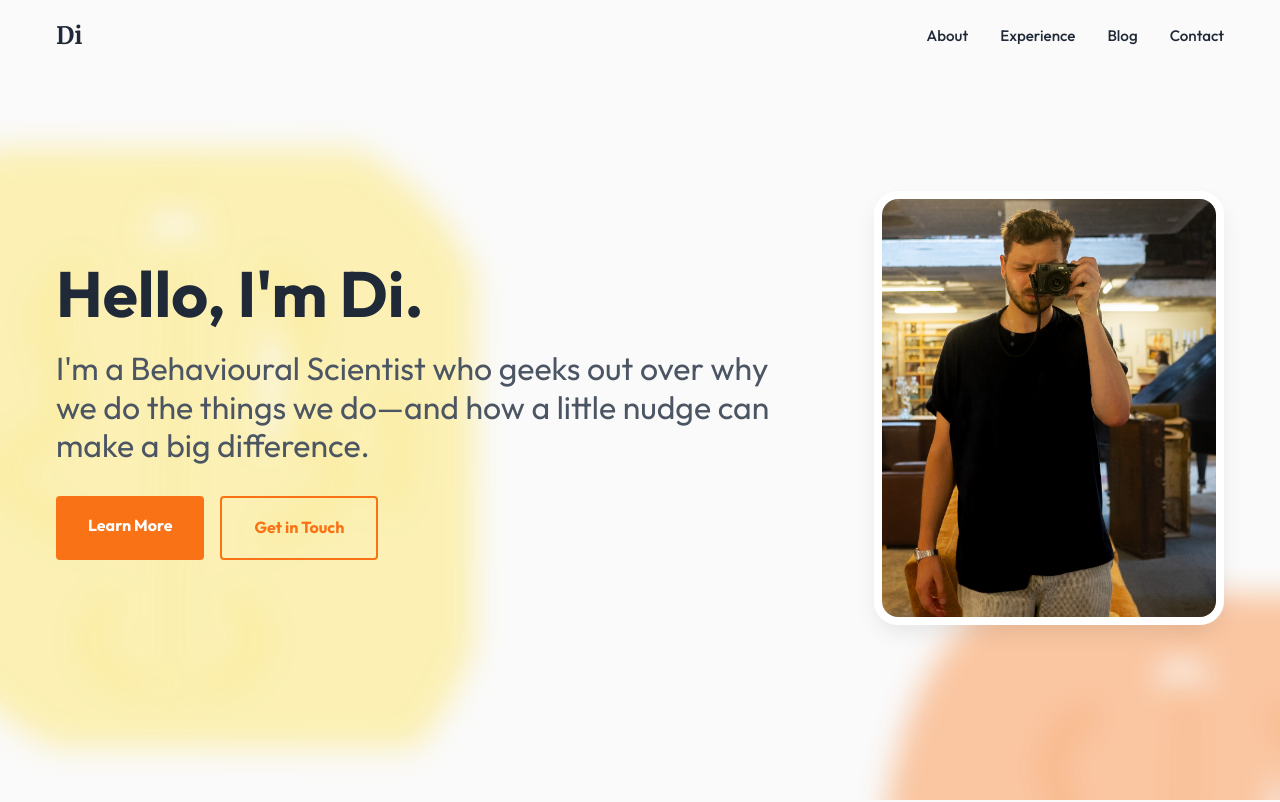
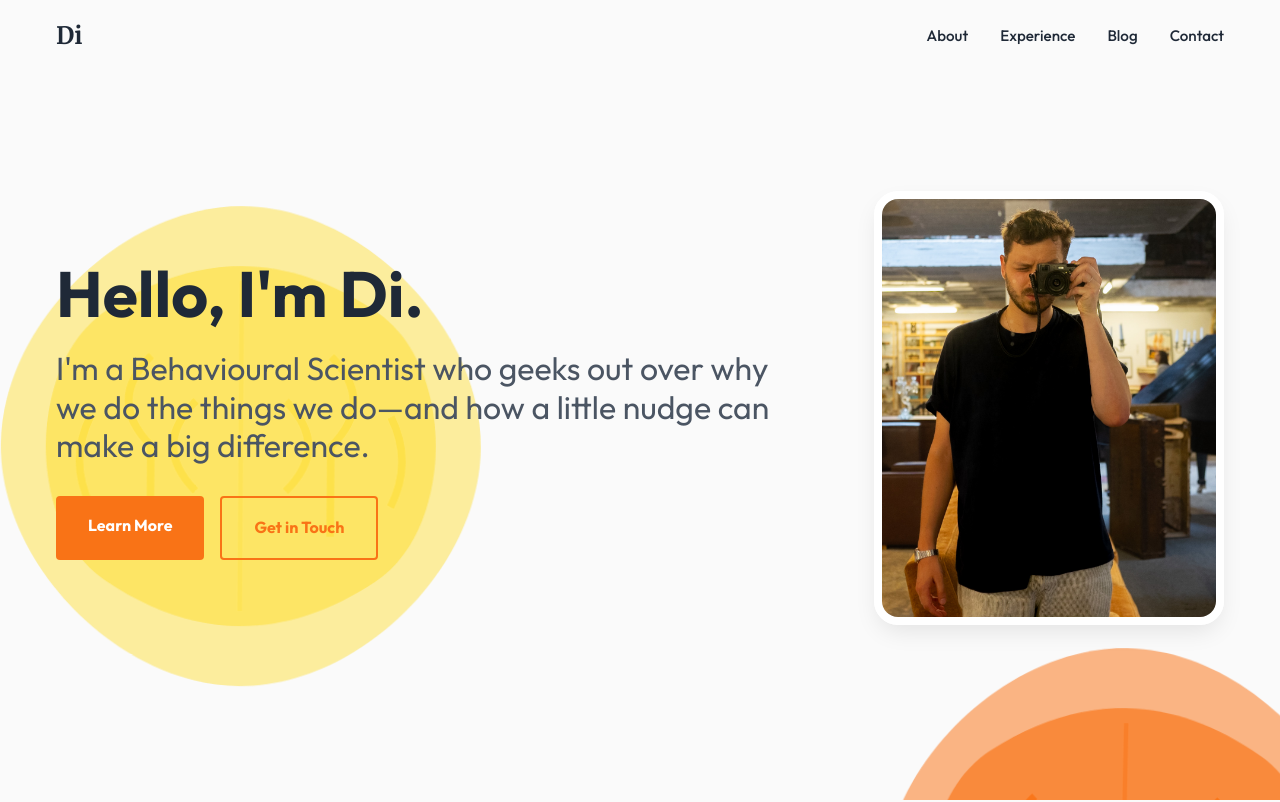
Before and after one commit to Dicodey/my-website, a React (Vite) app in the folder personal-website/: page / in a window 1280 px wide. Shown: the top 802 px of the page. Built offline with nearby package versions, Linux system fonts and the light colour scheme.

Commit message:
Fix design: actual brain shapes, high contrast, and no blur

```diff
--- a/personal-website/src/components/Background.jsx
+++ b/personal-website/src/components/Background.jsx
@@ -9,25 +9,36 @@ const BrainBlob = ({ className, color, opacity = 0.65, delay = '0s' }) => {
                 xmlns="http://www.w3.org/2000/svg"
                 className="brain-blob-svg"
             >
+                {/* Main Mass (No Blur) */}
                 <path
-                    d="M30,-50 C10,-60 -10,-60 -30,-50 C-45,-40 -50,-20 -50,0 C-50,20 -40,40 -20,50 C0,60 20,60 40,50 C50,40 55,20 55,0 C55,-20 50,-40 30,-50 Z M-5,-35 Q0,-45 5,-35 M-15,-20 Q-25,-10 -15,0 M15,-20 Q25,-10 15,0"
+                    className="brain-mass"
+                    d="M100,20 C140,20 180,60 180,100 C180,140 140,180 100,180 C60,180 20,140 20,100 C20,60 60,20 100,20 Z"
+                    fill={color}
+                    opacity={opacity * 0.8}
+                />
+
+                {/* Brain Outline/Shape (Sharp) */}
+                <path
+                    className="brain-outline"
+                    d="M100,40 C115,40 130,45 145,55 C160,65 165,85 165,100 C165,115 160,135 145,145 C130,155 115,160 100,160 C85,160 70,155 55,145 C40,135 35,115 35,100 C35,85 40,65 55,55 C70,45 85,40 100,40 Z"
                     fill={color}
                     opacity={opacity}
-                    transform="translate(100 100) scale(2.0)"
                 />
-                <g stroke={color} strokeWidth="2.5" fill="none" opacity="0.7" transform="translate(100 100) scale(2.0)">
-                    {/* Central sulcus */}
-                    <path d="M0,-45 C2,-20 -2,20 0,45" opacity="0.4" />
 
-                    {/* Left hemisphere convolutions */}
-                    <path d="M-15,-30 Q-25,-25 -20,-15 T-25,0 T-15,15" />
-                    <path d="M-35,-10 Q-40,0 -35,10" />
-                    <path d="M-10,25 Q-20,35 -5,40" />
+                {/* Internal Convolutions (Brain Texture) */}
+                <g stroke={color} strokeWidth="2.5" fill="none" opacity="0.9">
+                    {/* Left side */}
+                    <path d="M70,70 C60,80 60,90 70,100 T70,130" />
+                    <path d="M50,90 C45,100 45,110 50,120" />
+                    <path d="M85,85 C75,95 75,105 85,115" />
 
-                    {/* Right hemisphere convolutions */}
-                    <path d="M15,-30 Q25,-25 20,-15 T25,0 T15,15" />
-                    <path d="M35,-10 Q40,0 35,10" />
-                    <path d="M10,25 Q20,35 5,40" />
+                    {/* Right side */}
+                    <path d="M130,70 C140,80 140,90 130,100 T130,130" />
+                    <path d="M150,90 C155,100 155,110 150,120" />
+                    <path d="M115,85 C125,95 125,105 115,115" />
+
+                    {/* Fissure */}
+                    <path d="M100,45 L100,155" strokeOpacity="0.5" strokeWidth="1.5" />
                 </g>
             </svg>
         </div>
--- a/personal-website/src/components/Background.style.css
+++ b/personal-website/src/components/Background.style.css
@@ -17,25 +17,28 @@
   left: 0;
   width: 100%;
   height: 4000px;
-  /* Matching the approximate path of the original background */
 }
 
 .brain-blob-container {
   position: absolute;
-  width: 500px;
-  /* Mobile increased size */
-  height: 500px;
-  opacity: 0.6;
-  /* Lowered opacity since it is sharper now */
-  filter: blur(10px);
-  /* Significantly reduced blur */
+  width: 400px;
+  height: 400px;
   animation: float 40s ease-in-out infinite alternate;
-  /* Slower */
 }
 
 .brain-blob-svg {
   width: 100%;
   height: 100%;
+  overflow: visible;
+}
+
+/* NO BLUR for shapes and lines */
+.brain-mass {
+  filter: none;
+}
+
+.brain-outline {
+  filter: none;
 }
 
 @keyframes float {
@@ -44,54 +47,52 @@
   }
 
   50% {
-    transform: translate(15px, -10px) rotate(1deg);
-    /* Subtle movement */
+    transform: translate(25px, -20px) rotate(2deg);
   }
 
   100% {
-    transform: translate(-10px, 15px) rotate(-1deg);
+    transform: translate(-20px, 25px) rotate(-2deg);
   }
 }
 
 /* Individual blob positions */
-/* Individual blob positions - Mobile (more spaced out) */
 .blob-1 {
   top: 150px;
-  left: -10%;
+  left: -5%;
 }
 
 .blob-2 {
   top: 600px;
-  right: -15%;
+  right: -10%;
 }
 
 .blob-3 {
   top: 1200px;
-  left: -5%;
+  left: 0%;
   animation-duration: 45s;
 }
 
 .blob-4 {
   top: 1800px;
-  right: -10%;
+  right: -5%;
   animation-duration: 38s;
 }
 
 .blob-5 {
   top: 2500px;
-  left: 15%;
+  left: 20%;
   animation-duration: 42s;
 }
 
 .blob-6 {
   top: 3200px;
-  left: -5%;
+  left: 0%;
   animation-duration: 40s;
 }
 
 .blob-7 {
   top: 3800px;
-  right: 5%;
+  right: 10%;
   animation-duration: 44s;
 }
 
@@ -100,7 +101,6 @@
   .brain-blob-container {
     width: 600px;
     height: 600px;
-    filter: blur(15px);
   }
 }
 
```
